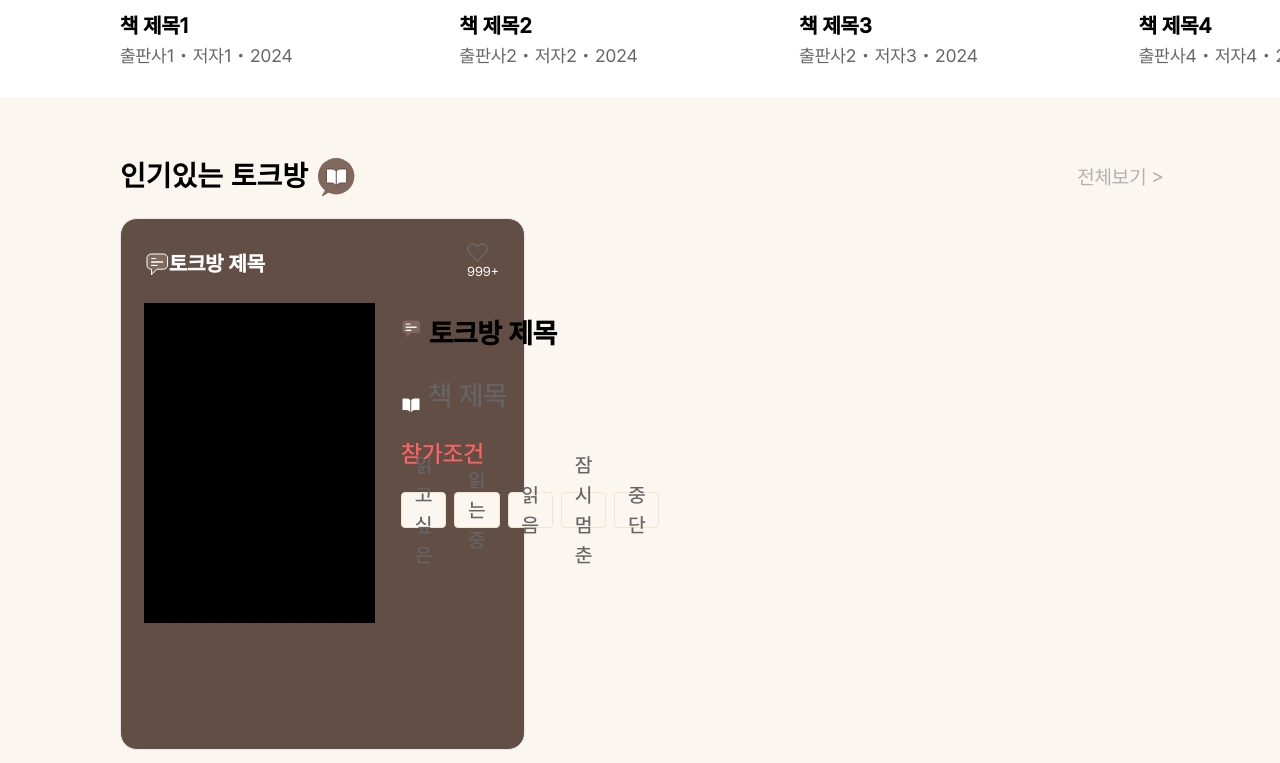
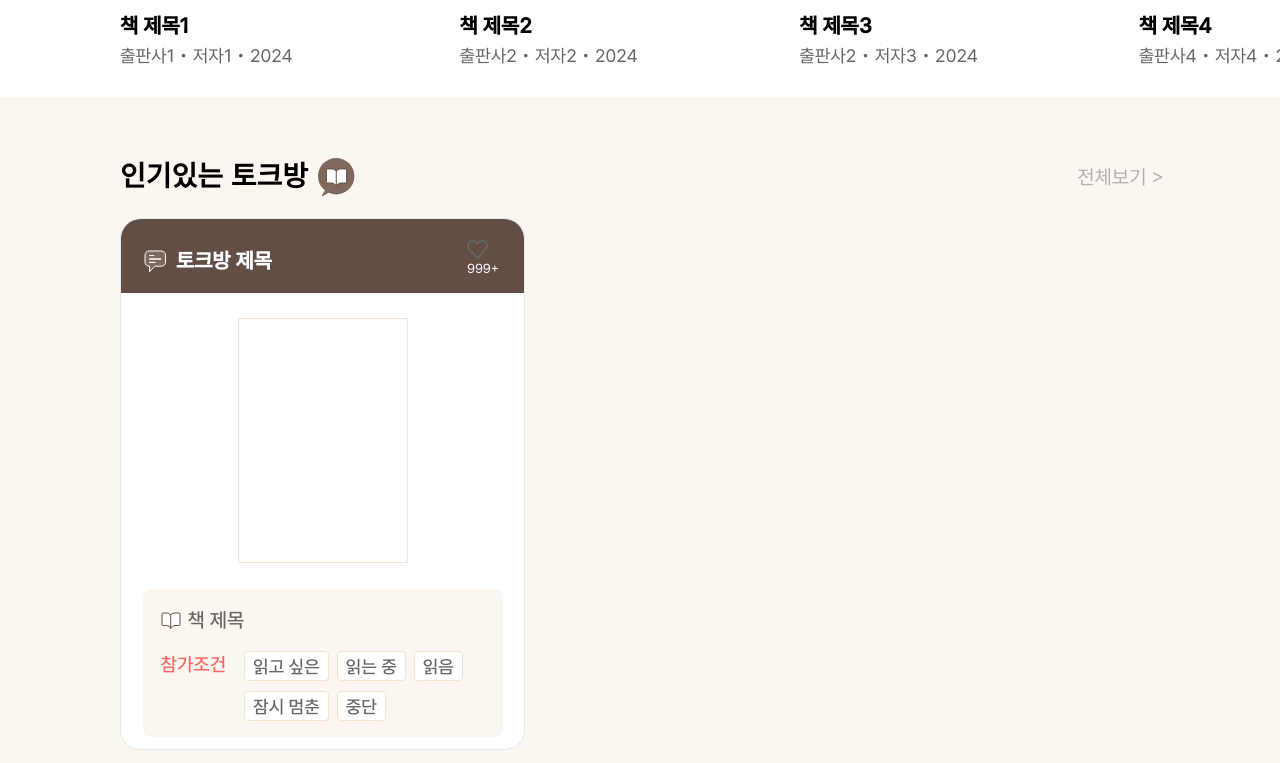
Before and after one commit to jisung-in/frontend, a Next.js app: page / in a window 1280 px wide. Shown: the part 1797-2560 px from the top of the page. Built offline with nearby package versions, Linux system fonts and the light colour scheme; a web font is replaced by a local one.

Commit message:
refactor: 일부 컴포넌트 수정 및 인기있는 토크방 카드 재구현

```diff
--- a/src/app/components/Book/Book.tsx
+++ b/src/app/components/Book/Book.tsx
@@ -1,7 +1,7 @@
 import { Children, ReactNode, isValidElement } from "react";
 import { BookProps } from "./Book.types";
 
-const BookCover = ({ children, className }: BookProps) => {
+const BookCover = ({ children, className = "" }: BookProps) => {
   return (
     <div className={`w-full h-full bg-origin-padding ${className}`}>
       {children}
@@ -84,7 +84,7 @@ const getStarRating = (children: ReactNode) => {
     .slice(0, 1);
 };
 
-const Book = ({ children }: BookProps) => {
+const Book = ({ children, className }: BookProps) => {
   const author = getAuthor(children);
   const bookCover = getBookCover(children);
   const bookTitle = getBookTitle(children);
@@ -94,13 +94,15 @@ const Book = ({ children }: BookProps) => {
   const starRating = getStarRating(children);
 
   return (
-    <div className="flex flex-col">
-      <div className="relative">
-        {bookCover && <>{bookCover}</>}
-        {rankBox.length > 0 && (
+    <div className={`flex flex-col ${className}`}>
+      {rankBox.length > 0 ? (
+        <div className="relative">
+          {bookCover && <>{bookCover}</>}
           <div className="absolute top-[10px] left-[10px]">{rankBox}</div>
-        )}
-      </div>
+        </div>
+      ) : (
+        <>{bookCover}</>
+      )}
       {bookTitle && <>{bookTitle}</>}
       {publisher.length > 0 && (
         <div className="flex items-center font-Pretendard font-normal text-[18px] text-[#656565]">
--- a/src/app/components/Card/Card.tsx
+++ b/src/app/components/Card/Card.tsx
@@ -7,7 +7,7 @@ import { CardHeaderMain } from "../CardHeader/CardHeader";
 import { TalkCommentMain } from "../TalkComment/TalkComment";
 import { CardProps } from "./Card.types";
 
-const TitleTheme = ({ children, className }: CardProps) => {
+const TitleTheme = ({ children, className = "" }: CardProps) => {
   return (
     <div
       className={`flex items-center font-Pretendard font-semibold text-[22px] text-[#000] ${className}`}
@@ -19,7 +19,7 @@ const TitleTheme = ({ children, className }: CardProps) => {
     </div>
   );
 };
-const BookTitle = ({ children, className }: CardProps) => {
+const BookTitle = ({ children, className = "" }: CardProps) => {
   return (
     <div
       className={`flex items-center font-Pretendard font-medium text-[20px] text-[#656565] ${className}`}
@@ -31,19 +31,21 @@ const BookTitle = ({ children, className }: CardProps) => {
     </div>
   );
 };
-const AttendCondition = ({ children }: CardProps) => {
+const AttendCondition = ({ children, className = "" }: CardProps) => {
   return (
-    <div className="flex font-Pretendard font-medium text-[18px] text-[#FF6363]">
+    <div
+      className={`flex font-Pretendard font-medium text-[18px] text-[#FF6363] ${className}`}
+    >
       {children}
     </div>
   );
 };
-const Status = ({ children, className }: CardProps) => {
+const Status = ({ children, className = "" }: CardProps) => {
   return (
     <div>
       {className ? (
         <div
-          className={`font-Pretendard font-medium flex justify-center items-center w-auto text-[20px] text-[#656565] bg-[#FBF7F0] px-[13px] py-[6px] mr-[8px] border border-[#F4E4CE] border-solid rounded-[4px] ${className}`}
+          className={`font-Pretendard font-medium flex justify-center items-center w-auto h-[30px] text-[18px] text-[#656565] bg-[#FFFFFF] px-[8px] py-[4.5px] mr-[8px] border border-[#F4E4CE] border-solid rounded-[4px] ${className}`}
         >
           {children}
         </div>
@@ -150,7 +152,7 @@ const getTalkCommentMain = (children: ReactNode) => {
     .slice(0, 1);
 };
 
-const Card = ({ children }: CardProps) => {
+const Card = ({ children, className }: CardProps) => {
   const titleTheme = getTitleTheme(children);
   const attendCondition = getAttendCondition(children);
   const status = getStatus(children);
@@ -166,7 +168,7 @@ const Card = ({ children }: CardProps) => {
     <div className="flex flex-col w-full h-full">
       {talkCommentMain && <>{talkCommentMain}</>}
       {cardHeaderMain && <>{cardHeaderMain}</>}
-      <div className="flex">
+      <div className={`flex ${className}`}>
         {bookMain && <>{bookMain}</>}
         <div className="flex flex-col w-auto">
           {titleTheme && <>{titleTheme}</>}
--- a/src/app/components/CardFooter/CardFooter.tsx
+++ b/src/app/components/CardFooter/CardFooter.tsx
@@ -2,7 +2,7 @@ import { Children, ReactNode, isValidElement } from "react";
 import LikeButton from "../LikeButton/LikeButton";
 import { CardFooterProps } from "./CartFooter.types";
 
-const LikeNumbers = ({ children, className }: CardFooterProps) => {
+const LikeNumbers = ({ children, className = "" }: CardFooterProps) => {
   return (
     <div
       className={`flex flex-grow items-center font-medium text-[17px] text-[#656565] ${className}`}
--- a/src/app/components/CardHeader/CardHeader.tsx
+++ b/src/app/components/CardHeader/CardHeader.tsx
@@ -2,11 +2,13 @@ import TalkRoomTitle from "@/assets/img/talkroom-title.svg";
 import { Children, ReactNode, isValidElement } from "react";
 import { CardHeaderProps } from "./CardHeader.types";
 
-const Title = ({ children }: CardHeaderProps) => {
+const Title = ({ children, className = "" }: CardHeaderProps) => {
   return (
-    <div className="flex items-center font-Pretendard font-semibold text-[21px] text-[#fff] ml-[2px]">
+    <div
+      className={`flex items-center font-Pretendard font-semibold text-[21px] text-[#fff] ${className}`}
+    >
       <TalkRoomTitle />
-      <div>{children}</div>
+      <div className="ml-[9px]">{children}</div>
     </div>
   );
 };
@@ -80,7 +82,7 @@ const getStarRating = (children: ReactNode) => {
   return starRating.length > 0 ? starRating.slice(0, 1) : [];
 };
 
-const CardHeader = ({ children }: CardHeaderProps) => {
+const CardHeader = ({ children, className }: CardHeaderProps) => {
   const profile = getProfile(children);
   const name = getName(children);
   const hoursAgo = getHoursAgo(children);
@@ -89,7 +91,7 @@ const CardHeader = ({ children }: CardHeaderProps) => {
   const starRating = getStarRating(children);
 
   return (
-    <div className="flex items-center w-full">
+    <div className={`flex items-center w-full ${className}`}>
       {title.length > 0 ? (
         <div className="flex flex-grow w-full h-full items-center">
           {title}
--- a/src/app/page.tsx
+++ b/src/app/page.tsx
@@ -10,7 +10,6 @@ import RegisteRecentBook from "@/assets/img/register-recent-book.svg";
 import Image from "next/image";
 import { useState } from "react";
 import { BookMain } from "./components/Book/Book";
-import { Button } from "./components/Button/Button";
 import { CardMain } from "./components/Card/Card";
 import { CardHeaderMain } from "./components/CardHeader/CardHeader";
 import HeartButton from "./components/HeartButton/HeartButton";
@@ -447,11 +446,12 @@ const page = () => {
               <ThemeMain.Show>전체보기 {">"}</ThemeMain.Show>
             </div>
           </ThemeMain.MainTheme>
-          <div className="w-[405px] h-[532px] bg-[#624E45] border border-solid rounded-[17px]">
-            <div className="mt-[24px] ml-[23px] w-auto">
-              <CardMain>
-                <CardHeaderMain>
-                  <CardHeaderMain.Title>토크방 제목</CardHeaderMain.Title>
+          <div className="w-[405px] h-[532px] bg-[#fff] border border-solid rounded-[20px]">
+            <CardMain className="flex flex-col items-center">
+              <CardHeaderMain className="pt-[21px] pb-[12px] mb-[25px] bg-[#624E45] rounded-t-[20px] w-auto">
+                <CardHeaderMain.Title className="ml-[23px]">
+                  토크방 제목
+                </CardHeaderMain.Title>
                 <CardHeaderMain.LikeNumbers>
                   <div className="mr-[25px]">
                     <HeartButton
@@ -466,35 +466,39 @@ const page = () => {
                   </div>
                 </CardHeaderMain.LikeNumbers>
               </CardHeaderMain>
-                <BookMain>
+              <BookMain className="mb-[26px]">
                 <BookMain.BookCover>
-                    <div className="w-[231px] h-[320px] mt-[19px] mr-[26px] bg-[#000]"></div>
+                  <div className="flex items-center border border-solid border-[#F4E4CE] w-[170px] h-[245px]"></div>
                 </BookMain.BookCover>
               </BookMain>
-                <CardMain.TitleTheme>
-                  <div className="font-semibold text-[28px] mt-[28px] mb-[20px]">
-                    토크방 제목
-                  </div>
-                </CardMain.TitleTheme>
-                <CardMain.BookTitle>
-                  <div className="text-[28px] mb-[20px]">책 제목</div>
+              <CardMain.AttendCondition className="w-[360px] flex flex-col text-[19px] bg-[#FBF7F0] rounded-[8px]">
+                <div className="pl-[18px]">
+                  <CardMain.BookTitle className="my-[16px]">
+                    책 제목
                   </CardMain.BookTitle>
-                <BookMain.BookCover />
-                <CardMain.AttendCondition>
-                  <div className="text-[24px] mb-[20px]">참가조건</div>
-                </CardMain.AttendCondition>
-                <CardMain.Status className="h-[36px] mb-[35px]">
+                  <div className="flex flex-row">
+                    <div className="w-[100px] mr-[15px]">참가조건</div>
+                    <div className="flex flex-row flex-wrap">
+                      <CardMain.Status className="mb-[10px]">
                         읽고 싶은
                       </CardMain.Status>
-                <CardMain.Status className="h-[36px]">읽는 중</CardMain.Status>
-                <CardMain.Status className="h-[36px]">읽음</CardMain.Status>
-                <CardMain.Status className="h-[36px]">
+                      <CardMain.Status className="mb-[10px]">
+                        읽는 중
+                      </CardMain.Status>
+                      <CardMain.Status className="mb-[10px]">
+                        읽음
+                      </CardMain.Status>
+                      <CardMain.Status className="mb-[16px]">
                         잠시 멈춘
                       </CardMain.Status>
-                <CardMain.Status className="h-[36px]">중단</CardMain.Status>
-                <Button>입장하기</Button>
+                      <CardMain.Status className="mb-[16px]">
+                        중단
+                      </CardMain.Status>
+                    </div>
+                  </div>
+                </div>
+              </CardMain.AttendCondition>
             </CardMain>
-            </div>
           </div>
         </div>
       </div>
```
Lines whose indentation alone changed are shown as unchanged.
